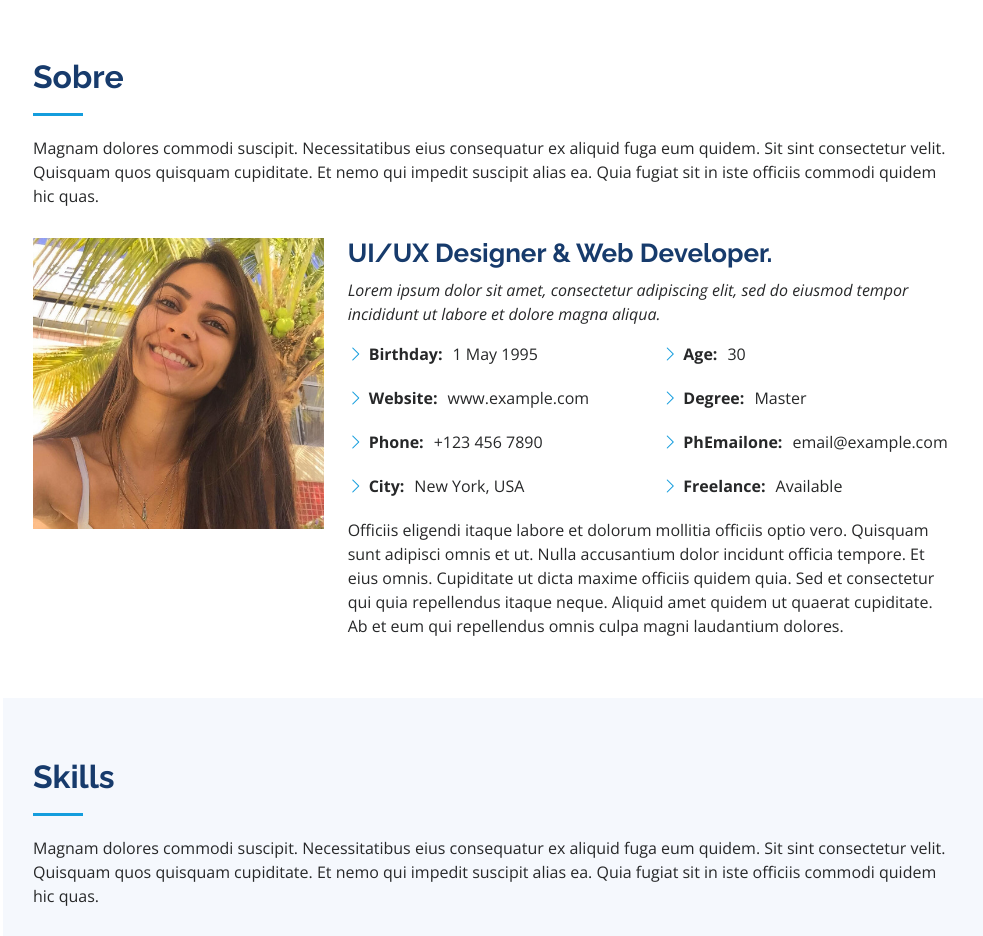
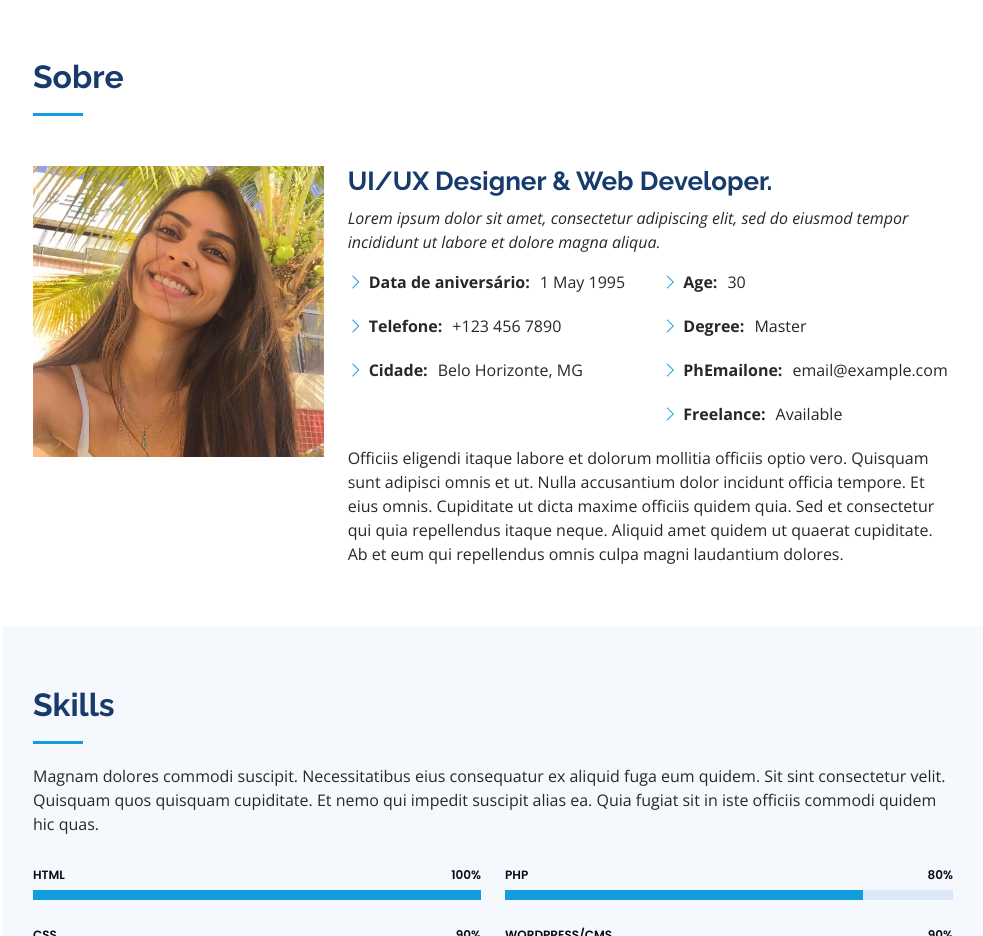
Before and after one commit to alehayssa/portfolio, a plain HTML site: page index.html in a window 1280 px wide. Shown: the part 802-1738 px from the top of the page, without its empty margins (297-1280 px from the left). Drawn offline with nearby package versions, Linux system fonts and the light colour scheme.

Commit message:
Atualização da seção Sobre

```diff
--- a/index.html
+++ b/index.html
@@ -85,8 +85,7 @@
 
         <div class="section-title">
           <h2>Sobre</h2>
-          <p>Magnam dolores commodi suscipit. Necessitatibus eius consequatur ex aliquid fuga eum quidem. Sit sint consectetur velit. Quisquam quos quisquam cupiditate. Et nemo qui impedit suscipit alias ea. Quia fugiat sit in iste officiis commodi quidem hic quas.</p>
-        </div>
+          </div>
 
         <div class="row">
           <div class="col-lg-4" data-aos="fade-right">
@@ -101,10 +100,9 @@
             <div class="row">
               <div class="col-lg-6">
                 <ul>
-                  <li><i class="bi bi-chevron-right"></i> <strong>Birthday:</strong> <span>1 May 1995</span></li>
-                  <li><i class="bi bi-chevron-right"></i> <strong>Website:</strong> <span>www.example.com</span></li>
-                  <li><i class="bi bi-chevron-right"></i> <strong>Phone:</strong> <span>+123 456 7890</span></li>
-                  <li><i class="bi bi-chevron-right"></i> <strong>City:</strong> <span>New York, USA</span></li>
+                  <li><i class="bi bi-chevron-right"></i> <strong>Data de aniversário:</strong> <span>1 May 1995</span></li>
+                  <li><i class="bi bi-chevron-right"></i> <strong>Telefone:</strong> <span>+123 456 7890</span></li>
+                  <li><i class="bi bi-chevron-right"></i> <strong>Cidade:</strong> <span>Belo Horizonte, MG</span></li>
                 </ul>
               </div>
               <div class="col-lg-6">
```
